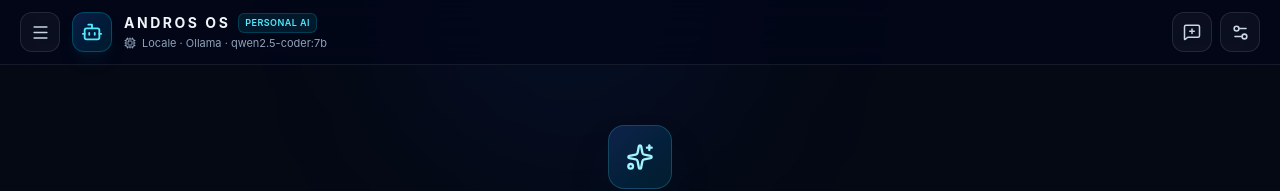
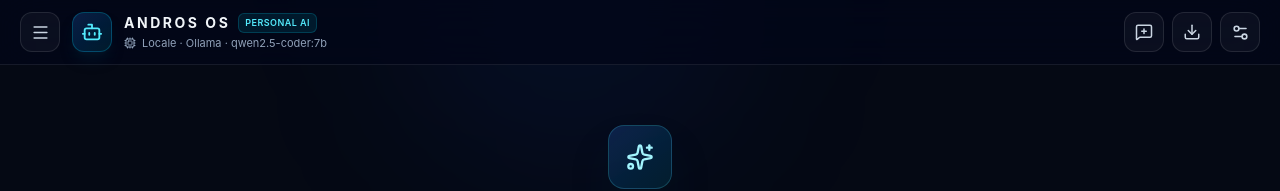
Before and after one commit to pippo2801/andros-app, a React (Vite) app: page / in a window 1280 px wide. Shown: the top 191 px of the page. Built offline with nearby package versions, Linux system fonts and the light colour scheme.

Commit message:
feat: export active conversation as Markdown

```diff
--- a/src/pages/Index.tsx
+++ b/src/pages/Index.tsx
@@ -2,7 +2,7 @@ import React, { useEffect, useRef, useState } from 'react';
 import { Browser } from '@capacitor/browser';
 import {
   AlertCircle, BookOpen, Bot, CheckCircle2, Cloud, Cpu, Menu, Plus, Send, Settings2,
-  Sparkles, Wifi, WifiOff, X, LoaderCircle, Trash2, MessageSquarePlus,
+  Sparkles, Wifi, WifiOff, X, LoaderCircle, Trash2, MessageSquarePlus, Download,
 } from 'lucide-react';
 import { Sidebar } from '../components/Sidebar';
 import { ChatMessage } from '../components/ChatMessage';
@@ -231,6 +231,28 @@ export default function Index() {
     }
   };
 
+  const handleExportCurrentChat = () => {
+    try {
+      const session = sessions.find((item) => item.id === activeChatId);
+      const title = (session?.title || 'Conversazione Andros').trim();
+      const markdown = '# ' + title + '\n\n' + messages.map((message) =>
+        (message.role === 'user' ? '## Tu' : '## Andros') + '\n\n' + message.content,
+      ).join('\n\n---\n\n');
+      const blob = new Blob([markdown], { type: 'text/markdown;charset=utf-8' });
+      const url = URL.createObjectURL(blob);
+      const link = document.createElement('a');
+      link.href = url;
+      link.download = 'andros-chat-' + new Date().toISOString().slice(0, 10) + '.md';
+      document.body.appendChild(link);
+      link.click();
+      link.remove();
+      window.setTimeout(() => URL.revokeObjectURL(url), 1000);
+      setNotice('Conversazione esportata in Markdown.');
+    } catch {
+      setNotice('Impossibile esportare questa conversazione.');
+    }
+  };
+
   const handleSend = async (event: React.FormEvent<HTMLFormElement>) => {
     event.preventDefault();
     const text = input.trim();
@@ -372,6 +394,15 @@ export default function Index() {
             className="flex h-10 w-10 items-center justify-center rounded-xl border border-white/10 bg-white/[0.04] text-slate-300 transition hover:bg-white/10"
           >
             <MessageSquarePlus size={18} />
+          </button>
+          <button
+            type="button"
+            aria-label="Esporta conversazione"
+            title="Esporta conversazione in Markdown"
+            onClick={handleExportCurrentChat}
+            className="flex h-10 w-10 items-center justify-center rounded-xl border border-white/10 bg-white/[0.04] text-slate-300 transition hover:bg-white/10"
+          >
+            <Download size={18} />
           </button>
           <button
             type="button"
```
